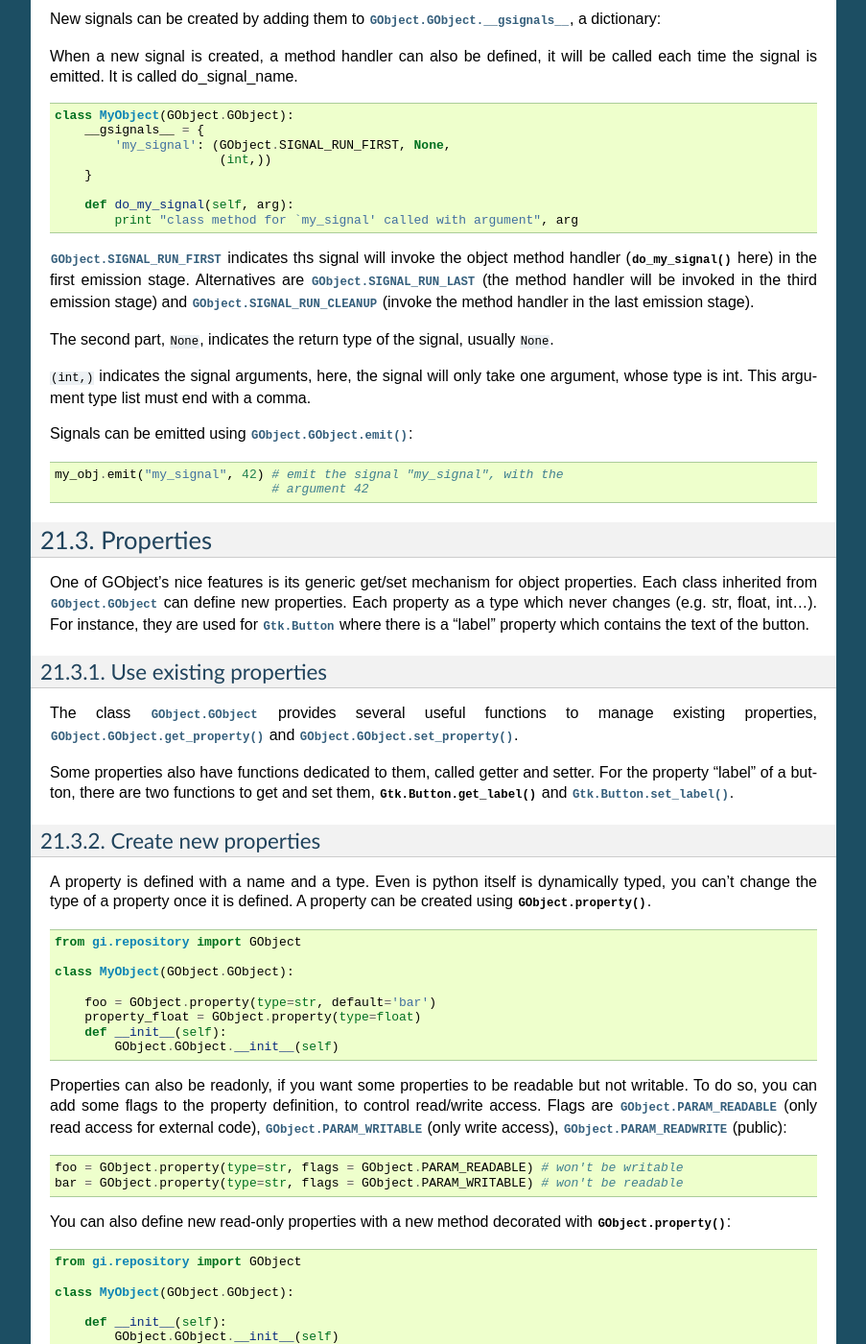
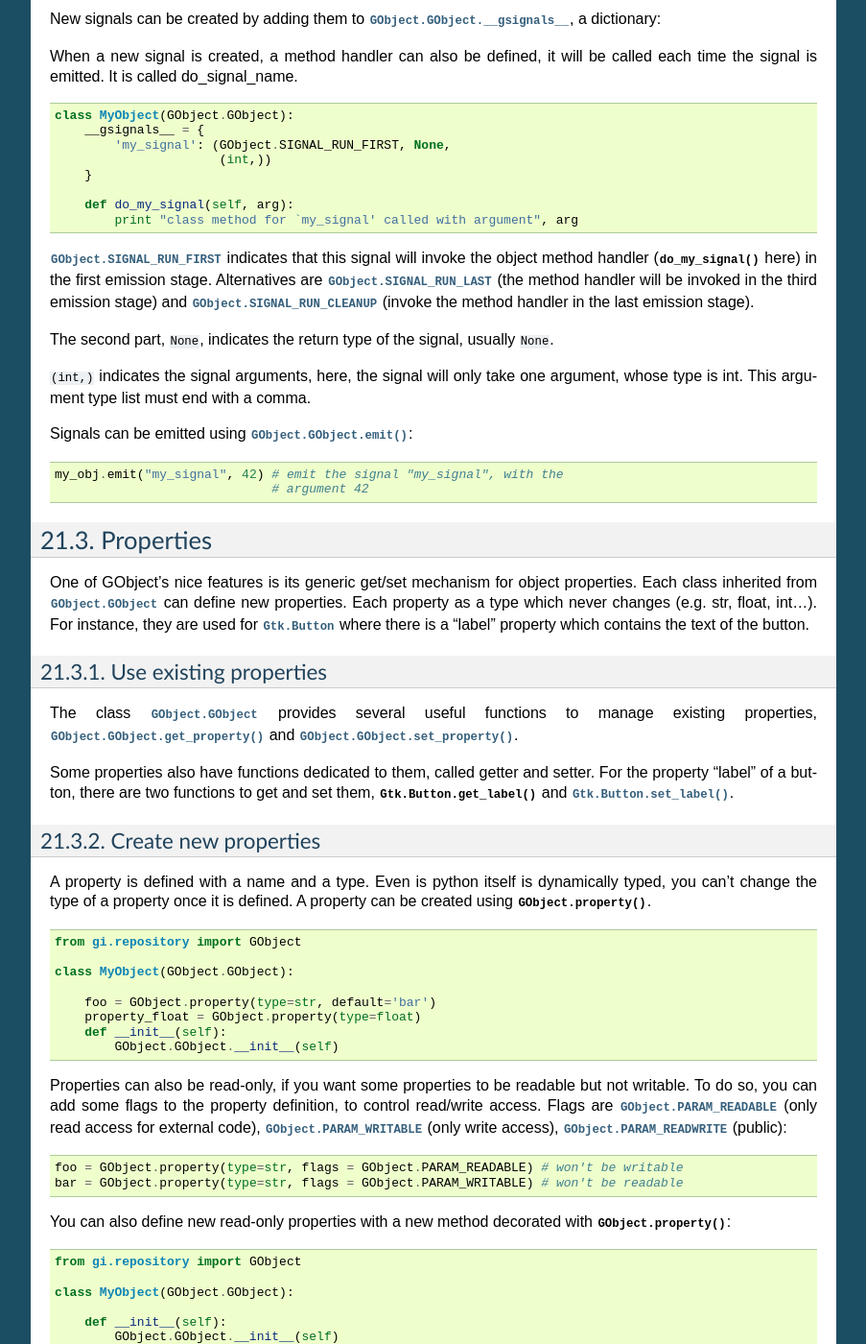
Before and after one commit to sebp/PyGObject-Tutorial, a Sphinx documentation site: the page built from source/objects.txt, in a window 1280 px wide and 1400 px high, scrolled down 901 px. Shown: the whole window at 96% size, without its empty margins (198-1101 px from the left). Built offline with Sphinx 7.4.7, drawn with Linux system fonts in a browser that asks for light colours; some of the changed text lies outside the part shown.

Commit message:
Fixed typo's/spelling in source/objects.txt

```diff
--- a/source/objects.txt
+++ b/source/objects.txt
@@ -72,7 +72,7 @@ called each time the signal is emitted. It is called do_signal_name.
         def do_my_signal(self, arg):
             print "class method for `my_signal' called with argument", arg
 
-:const:`GObject.SIGNAL_RUN_FIRST` indicates ths signal will invoke the object method
+:const:`GObject.SIGNAL_RUN_FIRST` indicates that this signal will invoke the object method
 handler (:meth:`do_my_signal` here) in the first emission stage. Alternatives are
 :const:`GObject.SIGNAL_RUN_LAST` (the method handler will be invoked in the third
 emission stage) and :const:`GObject.SIGNAL_RUN_CLEANUP` (invoke the method handler in the
@@ -128,7 +128,7 @@ property can be created using :func:`GObject.property`.
         def __init__(self):
             GObject.GObject.__init__(self)
 
-Properties can also be readonly, if you want some properties to be readable but
+Properties can also be read-only, if you want some properties to be readable but
 not writable. To do so, you can add some flags to the property definition, to control read/write access.
 Flags are :const:`GObject.PARAM_READABLE` (only read access for external code),
 :const:`GObject.PARAM_WRITABLE` (only write access),
@@ -157,7 +157,7 @@ You can also define new read-only properties with a new method decorated with
 
         @GObject.property
         def readonly(self):
-            return 'This is readonly.'
+            return 'This is read-only.'
 
 You can get this property using:
 
```
Also changed, not shown: other parts of source/objects.txt (+2 -2 lines).
